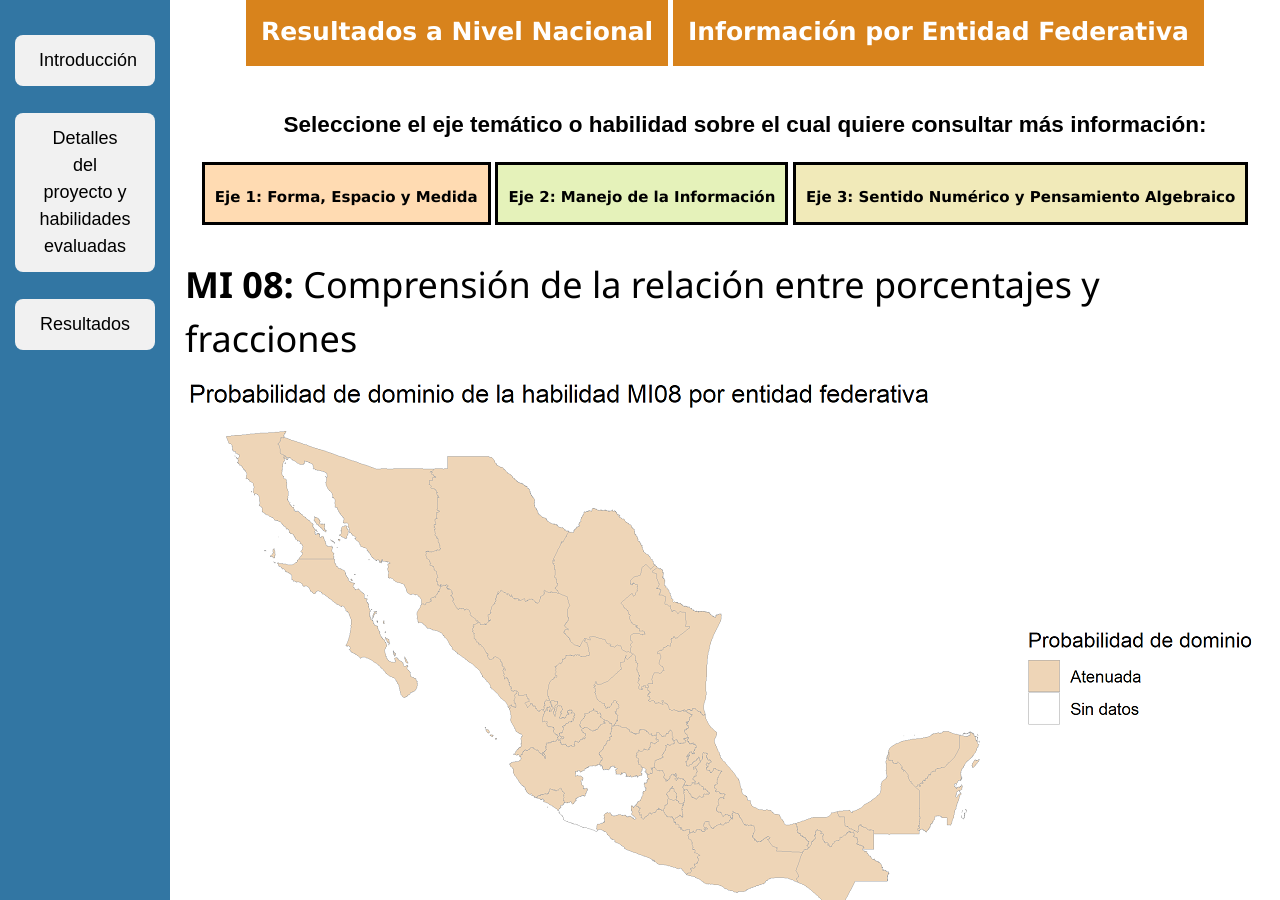
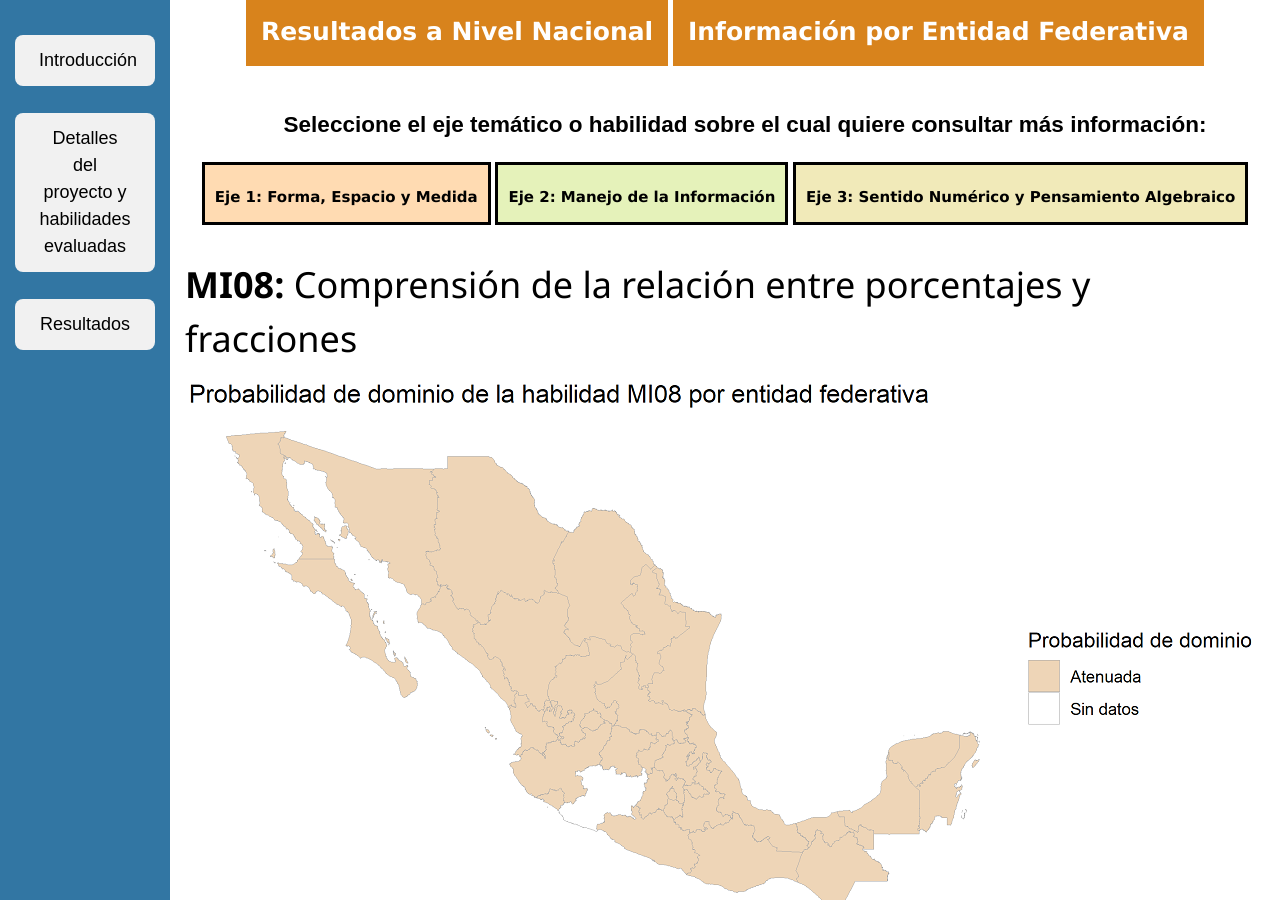
Before and after one commit to rimedie/rimedie.github.io, a Jekyll site: the page built from ProyVisuales/1_Infografia_Feb2019/Heatmaps/MI08.html, in a window 1280 px wide and 900 px high, scrolled down 600 px. Built offline with Jekyll 4.4.1, drawn with Linux system fonts in a browser that asks for light colours.

Commit message:
Update MI08.html

```diff
--- a/ProyVisuales/1_Infografia_Feb2019/Heatmaps/MI08.html
+++ b/ProyVisuales/1_Infografia_Feb2019/Heatmaps/MI08.html
@@ -4,7 +4,7 @@ title: MI08
 ---
 <div class="blurb">
 
-	<h1><b>MI 08:</b> Comprensión de la relación entre porcentajes y fracciones</h1>
+	<h1><b>MI08:</b> Comprensión de la relación entre porcentajes y fracciones</h1>
 	<center>
 	<img class="displayed" src="MI08.png" />
 	</center>
```
